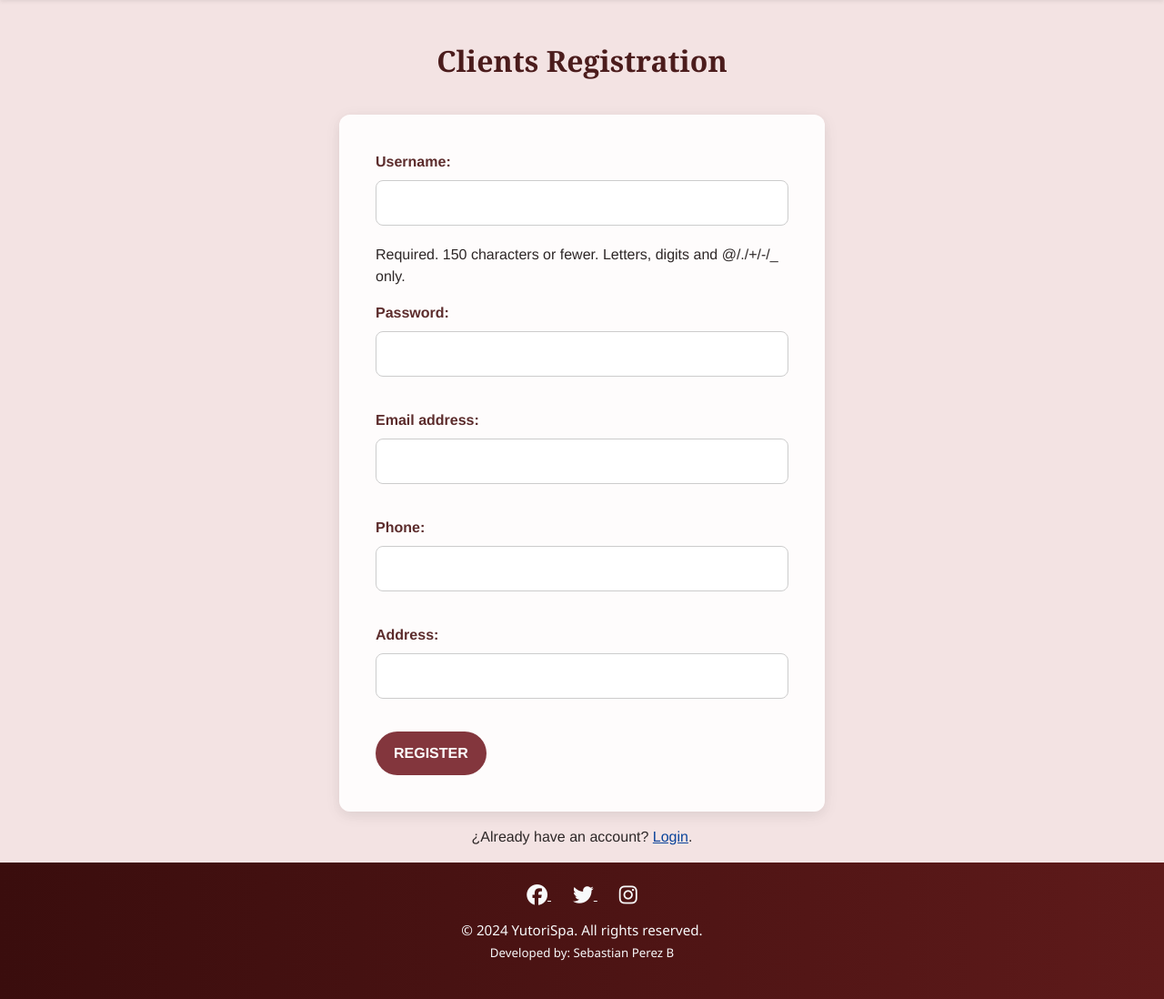
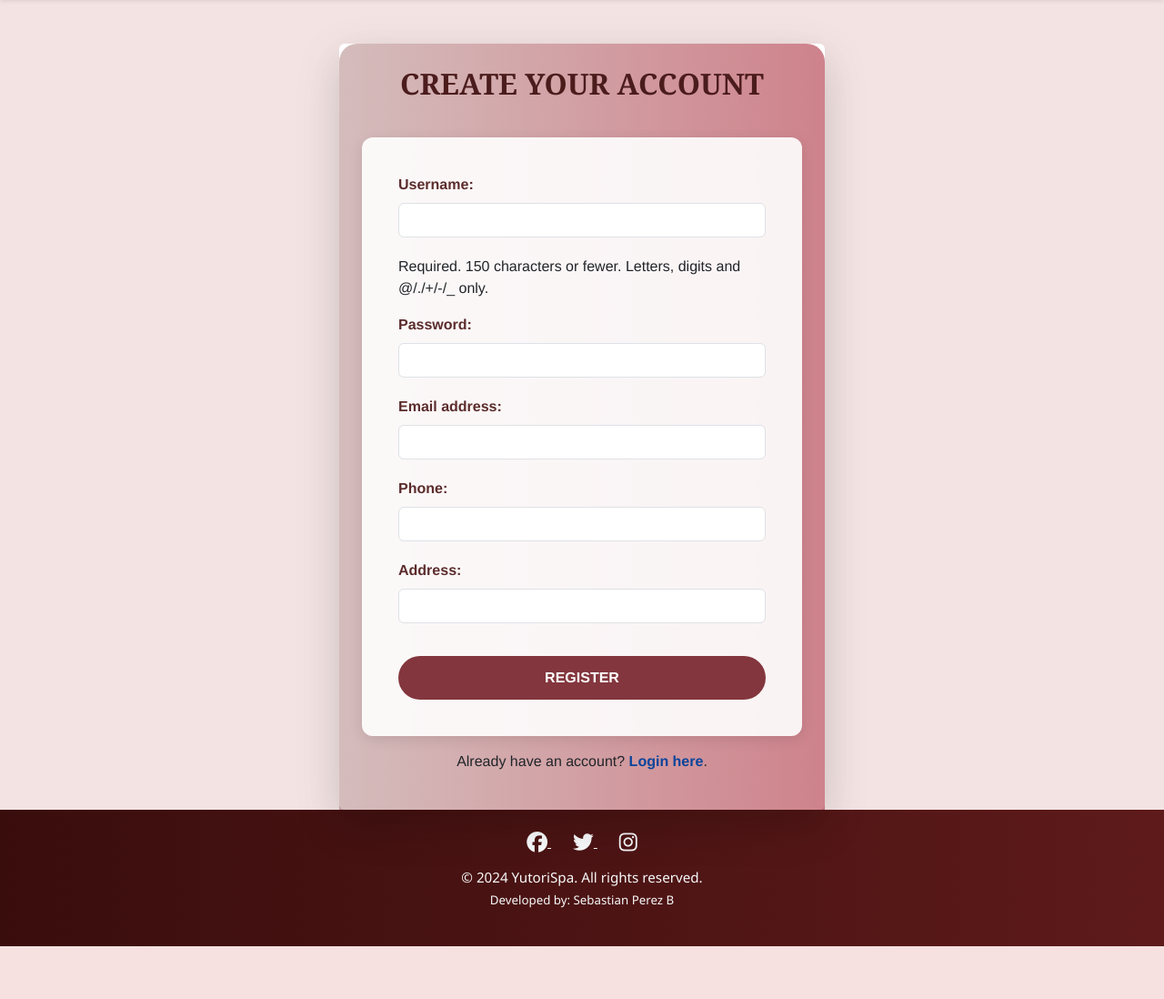
Before and after one commit to LionelWise77/Yutori-PP4, a Django app: page /register/ in a window 1280 px wide. Shown: the part 102-1200 px from the top of the page at 91% size. After the commit the page ends 1142 px from the top, so only its background shows below. Run offline with Django 4.2, Linux system fonts and the light colour scheme; some libraries are stand-ins or nearby versions.

Commit message:
debuging validators , login and logout , register

```diff
--- a/spa/forms.py
+++ b/spa/forms.py
@@ -7,7 +7,12 @@ from datetime import date, datetime
 class AppointmentForm(forms.ModelForm):
     class Meta:
         model = Appointment
-        fields = ['service']  # Solo el servicio, el datetime lo manejamos desde la vista
+        fields = ['service']  # El campo de fecha se maneja desde la vista
+
+    def __init__(self, *args, **kwargs):
+        super(AppointmentForm, self).__init__(*args, **kwargs)
+        for field in self.fields.values():
+            field.widget.attrs.update({'class': 'form-control'})
 
     def clean_appointment_date(self):
         appointment_date = self.cleaned_data.get('appointment_date')
@@ -17,15 +22,28 @@ class AppointmentForm(forms.ModelForm):
             raise ValidationError("The appointment date cannot be in the past.")
         return appointment_date
 
+
 class UserUpdateForm(forms.ModelForm):
     class Meta:
         model = User
         fields = ['first_name', 'last_name', 'email']
 
+    def __init__(self, *args, **kwargs):
+        super(UserUpdateForm, self).__init__(*args, **kwargs)
+        for field in self.fields.values():
+            field.widget.attrs.update({'class': 'form-control'})
+
+
 class ProfileUpdateForm(forms.ModelForm):
     class Meta:
         model = Profile
-        fields = ['phone','address']
+        fields = ['phone', 'address']
+
+    def __init__(self, *args, **kwargs):
+        super(ProfileUpdateForm, self).__init__(*args, **kwargs)
+        for field in self.fields.values():
+            field.widget.attrs.update({'class': 'form-control'})
+
 
 class RegisterForm(forms.ModelForm):
     class Meta:
@@ -34,3 +52,8 @@ class RegisterForm(forms.ModelForm):
         widgets = {
             'password': forms.PasswordInput(),
         }
+
+    def __init__(self, *args, **kwargs):
+        super(RegisterForm, self).__init__(*args, **kwargs)
+        for field in self.fields.values():
+            field.widget.attrs.update({'class': 'form-control'})
--- a/spa/templates/registration/register.html
+++ b/spa/templates/registration/register.html
@@ -1,21 +1,29 @@
-{% extends 'spa/base.html' %}
-{% load static %}
-
+{% extends 'spa/base.html' %} {% load static %}
+<!-- prettier-ignore-start -->
 {% block title %}Register{% endblock %}
-
+<!-- prettier-ignore-end -->
 {% block content %}
 <div class="container mt-5">
-    <div class="row justify-content-center">
-        <div class="col-md-6">
-            <h2 class="text-center">Clients Registration</h2>
-            <form method="post">
-                {% csrf_token %}
-                {{ user_form.as_p }}
-                {{ profile_form.as_p }}
-                <button type="submit" class="btn btn-primary btn-block">Register</button>
-            </form>
-            <p class="mt-3 text-center">¿Already have an account? <a href="{% url 'login' %}">Login</a>.</p>
+  <div class="row justify-content-center">
+    <div class="col-md-6">
+      <div class="card shadow-lg border-0">
+        <div class="card-body">
+          <h2 class="text-center mb-4 text-uppercase">Create Your Account</h2>
+          <form method="post" novalidate>
+            {% csrf_token %} {{ user_form.as_p }} {{ profile_form.as_p }}
+            <button type="submit" class="btn btn-primary w-100 mt-3">
+              Register
+            </button>
+          </form>
+          <p class="mt-3 text-center">
+            Already have an account?
+            <a href="{% url 'login' %}" class="text-decoration-none fw-bold"
+              >Login here</a
+            >.
+          </p>
         </div>
+      </div>
     </div>
+  </div>
 </div>
 {% endblock %}
--- a/spa/templates/spa/base.html
+++ b/spa/templates/spa/base.html
@@ -120,7 +120,14 @@
                   >
                 </li>
                 <li>
-                  <a class="dropdown-item" href="{% url 'logout' %}">Logout</a>
+                  <form
+                    method="post"
+                    action="{% url 'logout' %}"
+                    style="display: inline"
+                  >
+                    {% csrf_token %}
+                    <button type="submit" class="dropdown-item">Logout</button>
+                  </form>
                 </li>
               </ul>
             </li>
--- a/yutori/settings.py
+++ b/yutori/settings.py
@@ -94,6 +94,7 @@ DATABASES = {
     }
 
 
+
 # Password validation
 # https://docs.djangoproject.com/en/4.2/ref/settings/#auth-password-validators
 
@@ -148,3 +149,4 @@ EMAIL_HOST_PASSWORD = 'your-email-password'
 DEFAULT_FROM_EMAIL = 'your-email@example.com'
 
 LOGIN_REDIRECT_URL = '/'
+LOGOUT_REDIRECT_URL = 'home'
```
Also changed, not shown: spa/templates/registration/login.html (+16 -13 lines), db.sqlite3.
